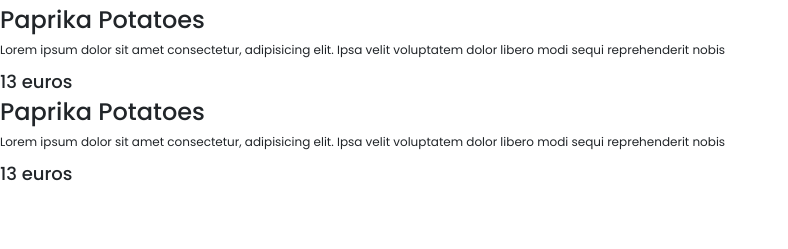
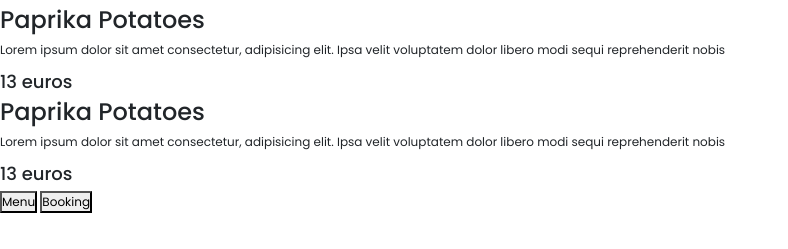
Before and after one commit to Luinen/DjanTaurant_PP4, a Django app: template templates/index.html in a window 1280 px wide. Shown: the part 551-800 px from the top of the page, without its empty margins (0-788 px from the left). Run offline with Django 3.2, Linux system fonts and the light colour scheme; the template is opened without the code that fills it, so the values that code supplies are empty.

Commit message:
add buttons to food container/index.html

```diff
--- a/templates/index.html
+++ b/templates/index.html
@@ -71,3 +71,9 @@
                 </div>
                 <div class="food_pic"></div>
             </div>
+            <div class="button_container">
+                <button>Menu</button>
+                <button>Booking</button>
+            </div>
+        </section>
+    </main>
```
